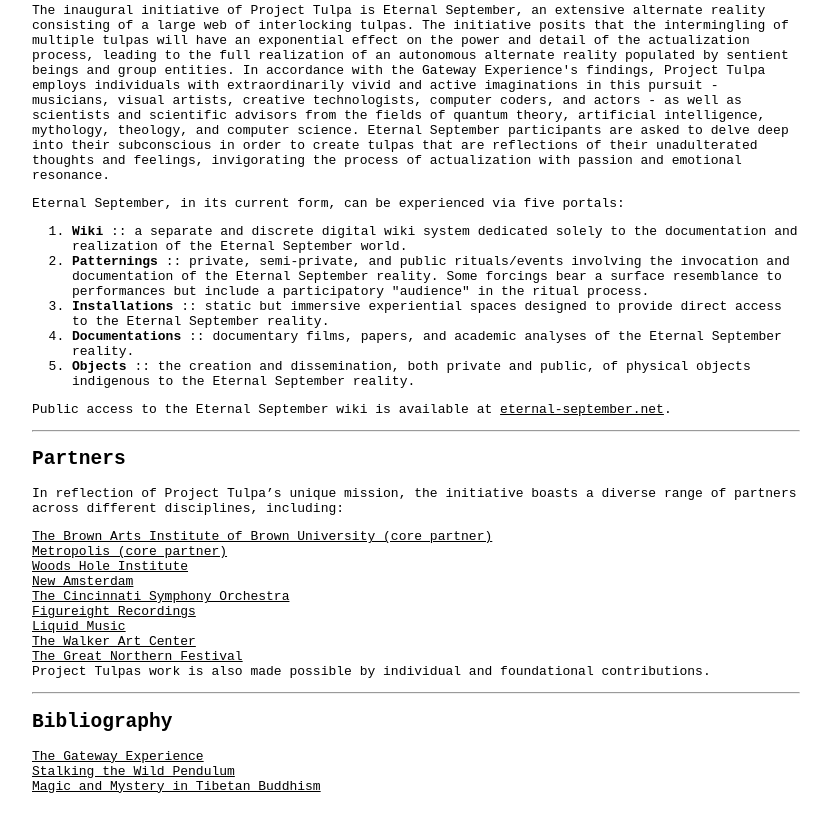
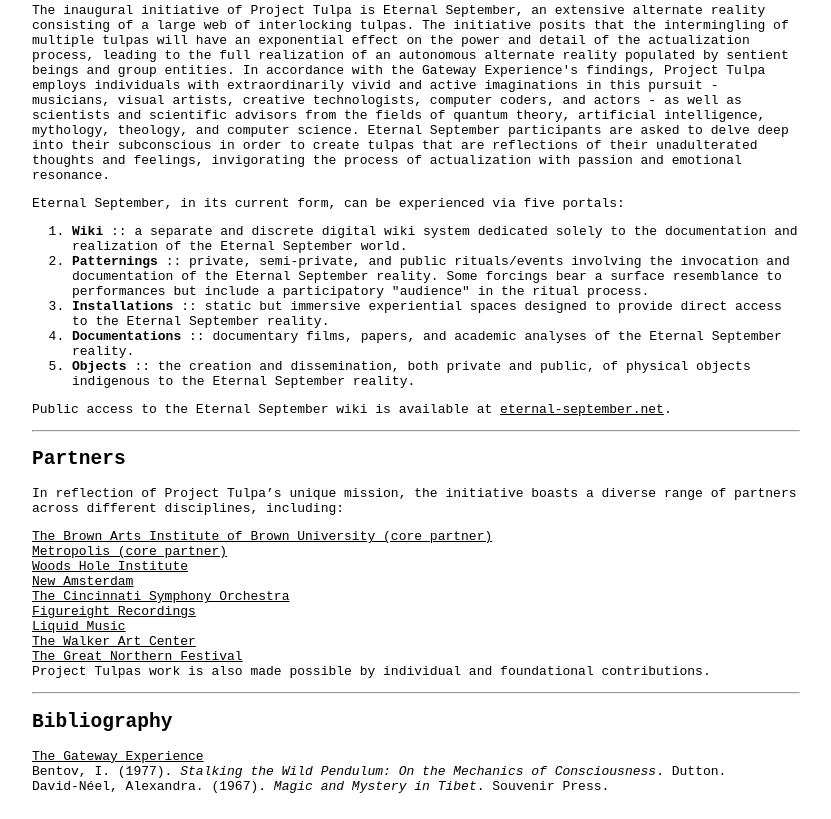
Before and after one commit to ptrkmrsck/project-tulpa, a plain HTML site: page index.html in a window 1280 px wide. Shown: the part 3539-4358 px from the top of the page, without its empty margins (224-1055 px from the left). Drawn offline with Linux system fonts and the light colour scheme.

Commit message:
update biblio

```diff
--- a/index.html
+++ b/index.html
@@ -199,9 +199,9 @@
   <h2 id="bibliography">Bibliography</h2>
 
   <p>
-    <a href="">The Gateway Experience</a> <br>
-    <a href="">Stalking the Wild Pendulum</a><br>
-    <a href="">Magic and Mystery in Tibetan Buddhism</a><br>
+    <a href="https://www.cia.gov/readingroom/docs/CIA-RDP96-00788R001700210016-5.pdf">The Gateway Experience</a> <br>
+    Bentov, I. (1977). <em>Stalking the Wild Pendulum: On the Mechanics of Consciousness</em>. Dutton. <br>
+    David-Néel, Alexandra. (1967). <em>Magic and Mystery in Tibet</em>. Souvenir Press.
   </p>
 
 </body>
```
